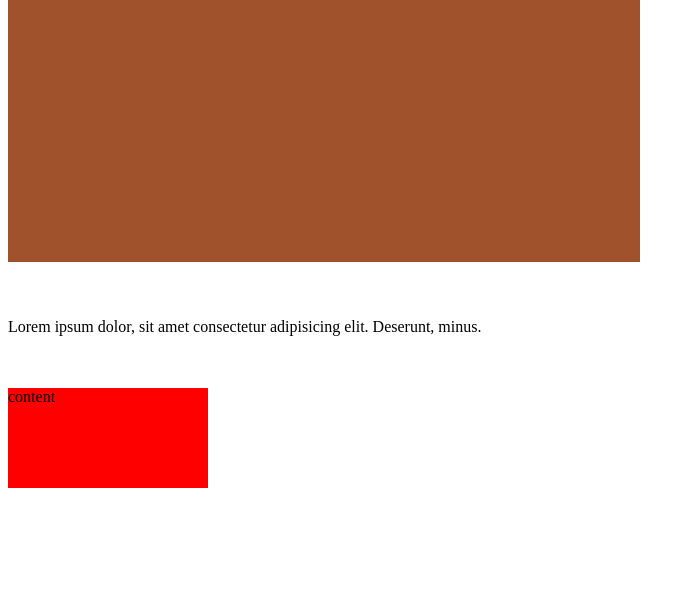
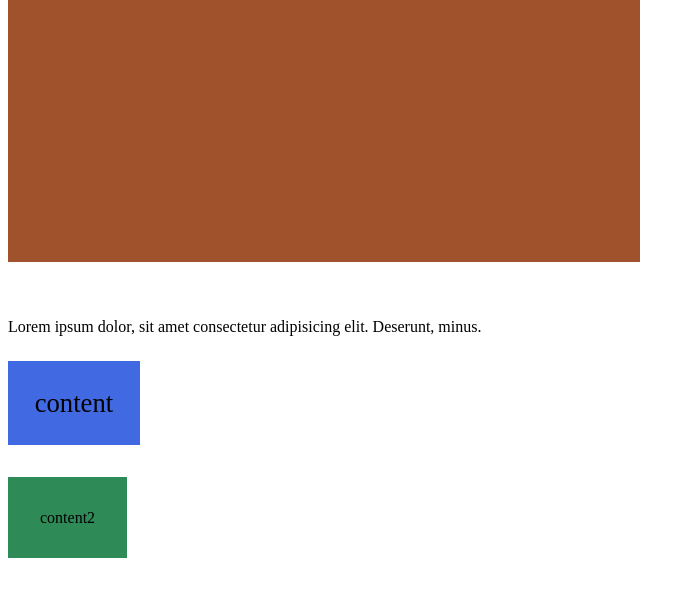
Before and after one commit to MerajBighamian/css, a plain HTML site: page section6/index.html in a window 1280 px wide. Shown: the part 79-676 px from the top of the page, without its empty margins (0-695 px from the left). Drawn offline with Linux system fonts and the light colour scheme.

Commit message:
i am created a concept em units in section6/style.css file

```diff
--- a/section6/index.html
+++ b/section6/index.html
@@ -15,11 +15,13 @@
         Lorem ipsum dolor, sit amet consectetur adipisicing elit. Deserunt, minus.
     </p>
     <br><br>
-    <div>
+    <div id="first">
         content
     </div>
-    <br><br>
-
+    <br><br><br><br><br><br>
+    <div id="second">
+        content2
+    </div>
 </body>
 
 </html>
--- a/section6/style.css
+++ b/section6/style.css
@@ -40,14 +40,41 @@ h1{
     height: 20pc;
 }
 
-div{
-    background-color: red;
-    height: 100px;
-    width: 200px;
-}
+
 
 /* relative units => em,rem,vw,vh,% */
 
+/* % */
 h1{
     width: 50%;
 }
+
+/* relative length depending on font */
+
+/* problem */
+#first{
+    display: inline;
+    font-size: 20pt;
+    /* 1em = 20pt */
+    background: royalblue;
+    padding: 30px;
+}
+
+#second{
+    display: inline;
+    font-size: 1em; /*1em = 16px*/
+    /* 1em = 50pt */
+    background-color: seagreen;
+    padding: 30px;
+}
+
+/* -------------------------------------- */
+/* 1em = font-size element */
+
+#first{
+    padding: 1em;/* 20pt*/
+}
+
+#second{
+    padding: 2em;/* 2 * 16px */
+}
```
